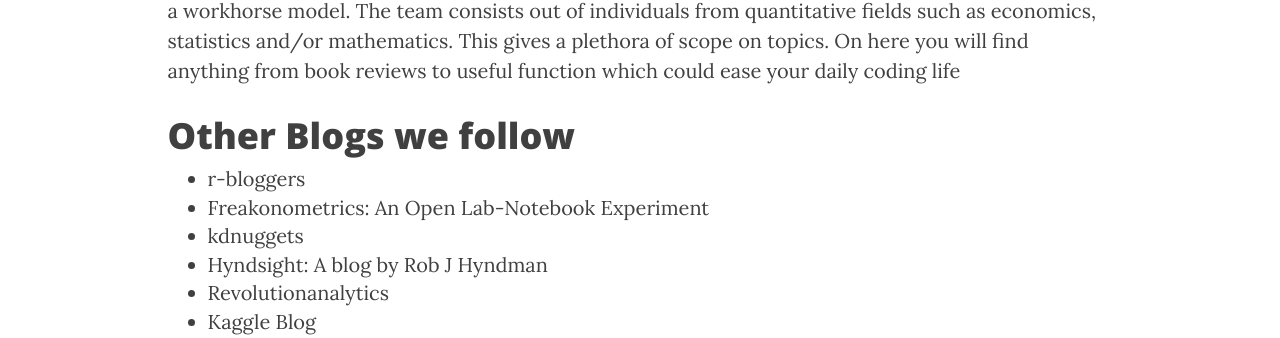
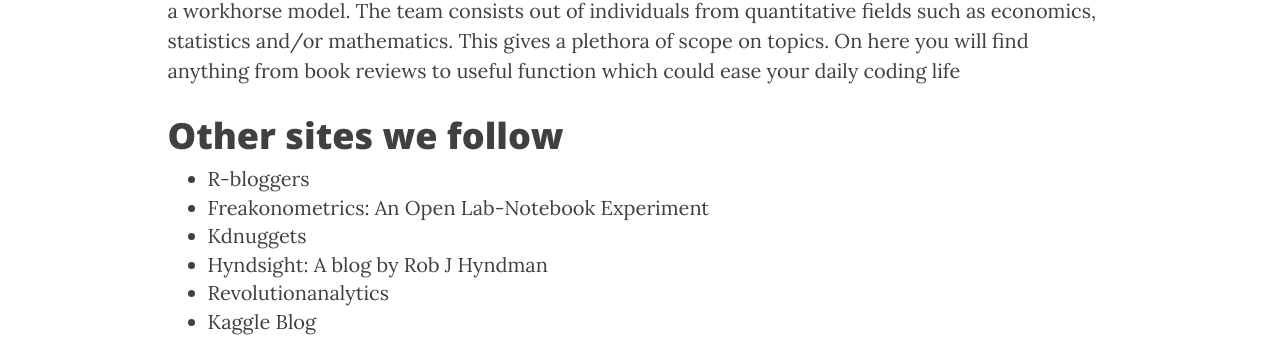
Before and after one commit to snowdj/ECON, a Jekyll site: the page built from about.html, in a window 1280 px wide. Shown: the part 722-1060 px from the top of the page. Built offline with Jekyll 4.4.1, drawn with Linux system fonts in a browser that asks for light colours; nearby versions of some CDN libraries.

Commit message:
Update about.html

```diff
--- a/about.html
+++ b/about.html
@@ -13,11 +13,11 @@
 
 <p>Anyone who wants to learn something new, explore techniques or just read about a fun application of a workhorse model. The team consists out of individuals from quantitative fields such as economics, statistics and/or mathematics. This gives a plethora of scope on topics. On here you will find anything from book reviews to useful function which could ease your daily coding life</p>
 
-<h1>Other Blogs we follow</h1>
+<h1>Other sites we follow</h1>
 <ul>
-  <li><a href="https://www.r-bloggers.com/">r-bloggers</a></li>
+  <li><a href="https://www.r-bloggers.com/">R-bloggers</a></li>
   <li><a href="http://freakonometrics.hypotheses.org/">Freakonometrics: An Open Lab-Notebook Experiment</a></li>
-  <li><a href="http://www.kdnuggets.com/">kdnuggets</a></li>
+  <li><a href="http://www.kdnuggets.com/">Kdnuggets</a></li>
   <li><a href="http://robjhyndman.com/hyndsight/">Hyndsight: A blog by Rob J Hyndman</a></li>
   <li><a href="http://blog.revolutionanalytics.com/">Revolutionanalytics</a></li>
   <li><a href="http://blog.kaggle.com/">Kaggle Blog</a></li>
```
